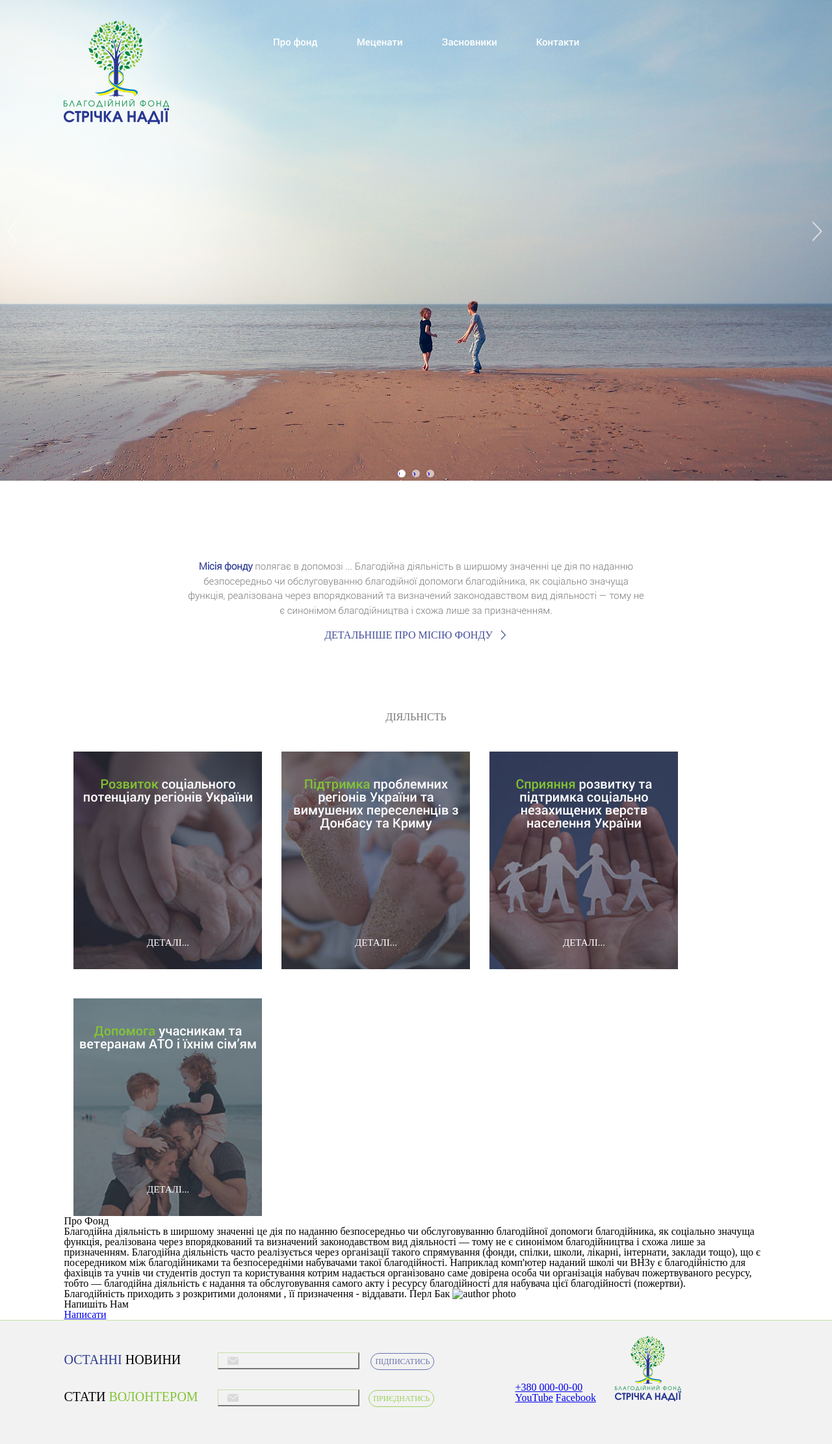
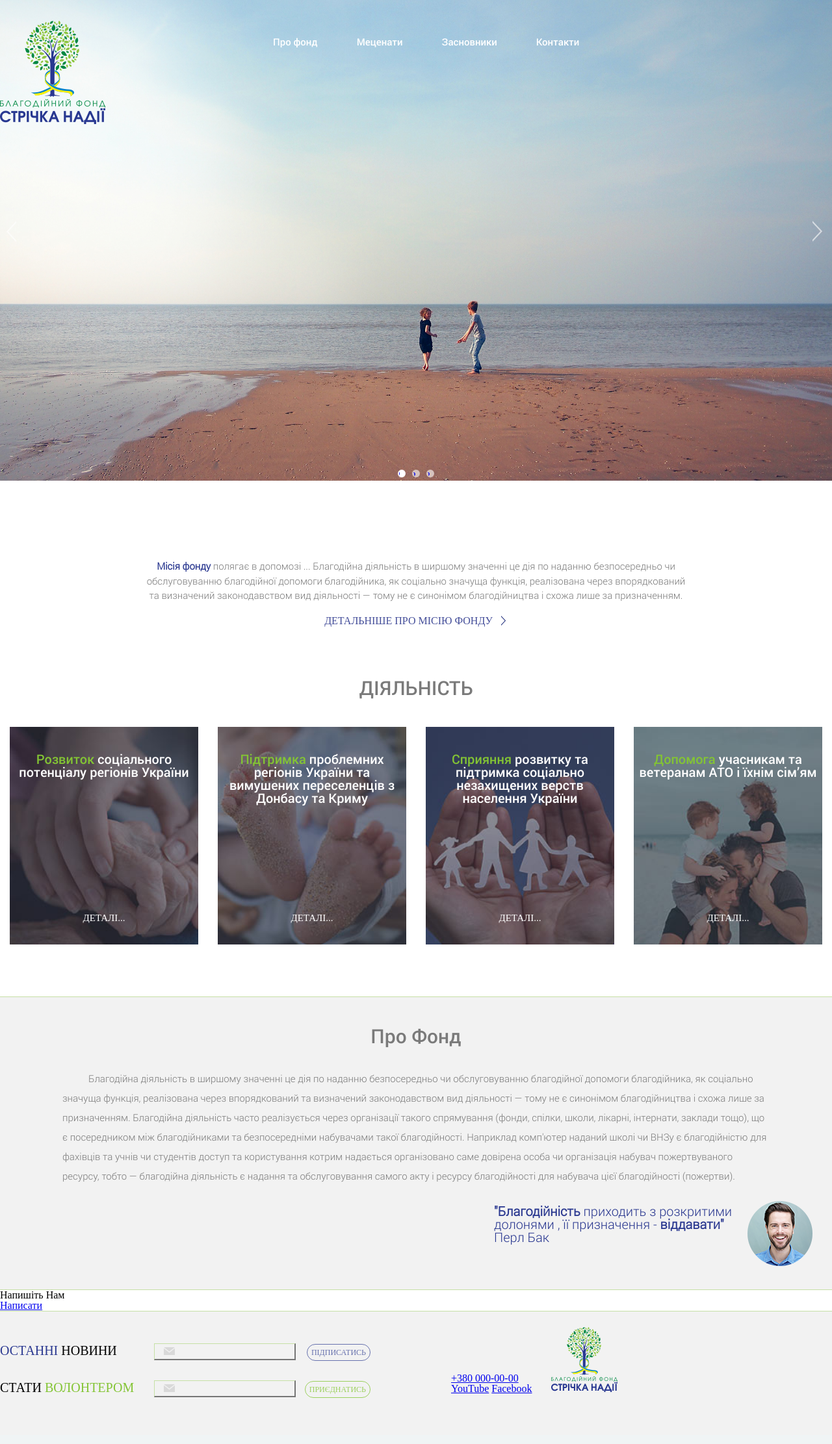
Before and after one commit to ivanivan911/fond, a PHP site: page / in a window 1280 px wide. Shown: the whole page at 65% size. After the commit the page ends 2152 px from the top, so only its background shows below. Run offline with PHP 8.4, Linux system fonts and the light colour scheme.

Commit message:
commitchaa

```diff
--- a/css/main.css
+++ b/css/main.css
@@ -51,7 +51,6 @@ body {
 }
 
 .wrapper {
-    width: 84.61538461538461%;
     max-width: 1300px;
     margin: 0 auto;
 }
@@ -108,7 +107,13 @@ header {
     height: 35px;
 }
 
-
+.block-header {
+    font-family: "Roboto Medium", sans-serif;
+    font-size: 30px;
+    color: #7a7a7a;
+    margin-top: 80px;
+    text-align: center;
+}
 
 
 #activity {
@@ -252,6 +257,130 @@ header {
     margin: 10px;
 }
 
+.hidden-details{
+    margin-top: 20px;
+    display:none;
+    background: #f2f2f2;
+    border-top: 1px solid #c6e0a6;
+    border-bottom: 1px solid #c6e0a6;
+    padding-bottom: 30px;
+}
+
+.hidden-details p{
+    color: #7a7a7a;
+    font-family: "Roboto Light", sans-serif;
+    font-size: 15px;
+    width: 85%;
+    margin: 0 auto;
+    -webkit-hyphens: auto;
+    text-indent: 40px;
+    line-height: 2;
+    margin-top: 35px;
+}
+
+.hidden-details-active{
+    -webkit-filter: drop-shadow(0 1px 10px #83c434);
+    -moz-box-shadow: 0 1px 10px #83c434;
+    filter: drop-shadow(0 1px 10px #83c434);
+}
+
+.hidden-details {
+    top: 40px;
+    position: relative;
+    width: 100%;
+}
+
+.hidden-details:after,
+.hidden-details:before {
+    bottom: 100%;
+    border: solid transparent;
+    content: " ";
+    height: 0;
+    width: 0;
+    position: absolute;
+    pointer-events: none;
+}
+
+.hidden-details:after {
+    border-color: rgba(255, 255, 255, 0);
+    border-bottom-color:  #f2f2f2;
+    border-width: 19px;
+    left: 50%;
+    margin-left: -19px;
+}
+.hidden-details:before {
+    border-bottom-color:  #c6e0a6;
+    border-width: 20px;
+    left: 50%;
+    margin-left: -20px;
+}
+
+
+
+.clear-activity{
+    display: block;
+    content: "";
+    clear: both;
+}
+
+.about-us{
+    margin-top: 80px;
+}
+
+.about-us-title{
+    text-align: center;
+    font-family: "Roboto Medium", sans-serif;
+    font-size: 30px;
+    color: #7a7a7a;
+    margin-top: 45px;
+    margin-bottom: 25px;
+}
+
+.about-us-text{
+    color: #7a7a7a;
+    font-family: "Roboto Light", sans-serif;
+    font-size: 15px;
+    width: 85%;
+    margin: 0 auto;
+    -webkit-hyphens: auto;
+    text-indent: 40px;
+    line-height: 2;
+    margin-top: 35px;
+}
+
+.about-us-article{
+    margin-top: 40px;
+    background: #f2f2f2;
+    border-top: 1px solid #c6e0a6;
+    border-bottom: 1px solid #c6e0a6;
+}
+
+.phrase-text{
+    margin-right: 150px;
+    width: 370px;
+    float: right;
+}
+
+.about-us blockquote{
+    font-family: "Roboto Light", sans-serif;
+    height: 100px;
+    color: #2a3890;
+    font-size: 20px;
+    margin-top: 30px;
+    margin-bottom: 30px;
+}
+
+.about-us img{
+    position: absolute;
+    right: 30px;
+    bottom: 260px;
+}
+
+.about-us b {
+    font-weight: bold;
+}
+
+
 /*Footer*/
 
 footer {
--- a/index.html
+++ b/index.html
@@ -8,7 +8,7 @@
     <link rel="stylesheet" href="./js/libs/superslides-0.6.2/dist/stylesheets/superslides.css">
     <script src="./js/jquery-2.2.4.js"></script>
     <script src="./js/libs/superslides-0.6.2/dist/jquery.superslides.js"></script>
-    <script src="./js/main.js"></script>
+
 </head>
 <body>
     <header>
@@ -57,8 +57,10 @@
 
                 <a href="#">Детальніше Про Місію Фонду</a>
             </article>
-            <h2>Діяльність</h2>
             <div class="activity-fond">
+                <p class="block-header">
+                    ДІЯЛЬНІСТЬ
+                </p>
                 <div class="activity-rectangle rect1">
                     <div class="box-text">
               <span>
@@ -102,13 +104,32 @@
                         <a href="#">ДЕТАЛІ...</a>
                     </div>
                 </div>
+                <div class="clear-activity"></div>
+
+            </div>
         </div>
+                <div class="hidden-details" id="hidden-details-rect1"><p>Соціальний потенціал регіону бачимо як можливість громади
+                    забезпечувати найбільш сприятливі умови для населення. Надати можливість особистості задовольняти власні
+                    потреби та досягати успіхів – це перший крок до якісного та безпечного життя. Ми ставимо перед собою
+                    завдання акумулювати ресурси для підтримки ініціатив на конкурсній основі.</p></div>
+                <div class="hidden-details" id="hidden-details-rect2"><p>Лозунг “Україна – єдина” не має залишатися лише словами на
+                    плакатах. Усі українці відчувають наслідки кризи. Проте люди, які втратили свій дім та свободу, потребують
+                    сьогодні допомоги чи не найбільше. Крім того одним із напрямків нашої є діяльності є також підтримка українців,
+                    які наразі залишаються на окупованих територіях.</p>
+                </div>
+                <div class="hidden-details" id="hidden-details-rect3"><p>Нестабільне економічне становище у країні призвело до того,
+                    що за межею бідності опиняється все більше українців. Акумулюючи кошти на гуманітарну допомогу, Фонд берез
+                    за мету допомогу соціально незахищеним верствам населення.</p>
+                </div>
+                <div class="hidden-details" id="hidden-details-rect4"><p>Війна у країні триває, а тому потреба у підтримці тих,
+                    хто боронить незалежність України досі є надзвичайно актуальною. Нам потрібно працювати над розвитком
+                    цілого спектру напрямків від підготовки військових, підтримки їх в зоні бойових дій та їхніх сімей у тилу
+                    до реабілітації та адаптації їх до життя після війни.</p></div>
     </section>
     <section class="about-us">
-        <div class="wrapper">
             <article class="about-us-article">
-                <h2>Про Фонд</h2>
-                <p>	Благодійна діяльність в ширшому значенні це дія по наданню безпосередньо чи обслуговуванню благодійної
+                <p class="about-us-title">Про Фонд</p>
+                <p class="about-us-text">	Благодійна діяльність в ширшому значенні це дія по наданню безпосередньо чи обслуговуванню благодійної
                     допомоги благодійника, як соціально значуща функція, реалізована через впорядкований та визначений
                     законодавством вид діяльності — тому не є синонімом благодійництва і схожа лише за призначенням.
                     Благодійна діяльність часто реалізується через організації такого спрямування (фонди, спілки, школи,
@@ -120,15 +141,14 @@
 
 
                 <blockquote>
-                    <p>
-                        <b>Благодійність</b> приходить з розкритими
-                        долонями , її призначення - <b>віддавати.</b>
+                    <p class="phrase-text">
+                        <b>"Благодійність</b> приходить з розкритими
+                        долонями , її призначення - <b>віддавати"</b>
                         <cite>Перл Бак</cite>
-                        <img src="" alt="author photo">
+                        <img src="./img/director.png" alt="author photo">
                     </p>
                 </blockquote>
             </article>
-        </div>
     </section>
     <section class="current-programs">
         <div class="wrapper">
@@ -175,5 +195,7 @@
             <img src="../img/logo_footer.png" alt="" id="footer-logo">
         </div>
     </footer>
+    <script type="text/javascript" src="js/main.js"></script>
+
 </body>
 </html>
```
Also changed, not shown: js/main.js (+51 -0 lines).
